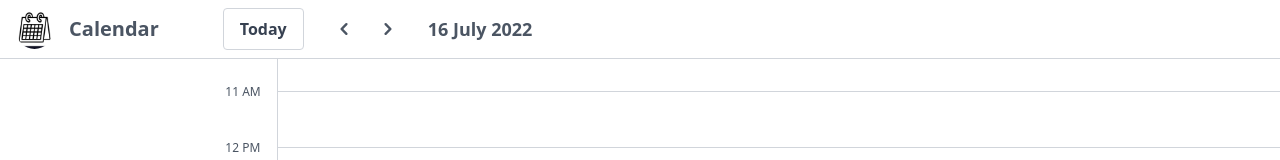
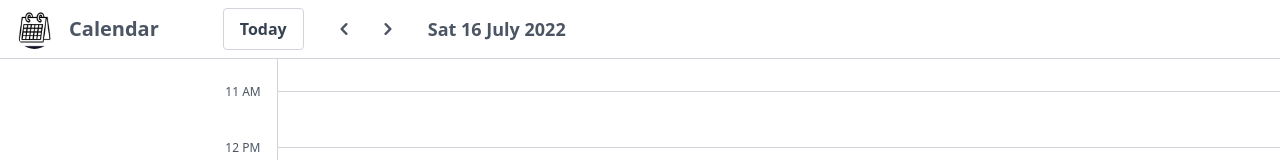
Before and after one commit to gouthamrangarajan/reactjs, a Next.js app in the folder full-calendar-events/: page /day in a window 1280 px wide. Shown: the top 160 px of the page. Built offline with nearby package versions, Linux system fonts and the light colour scheme.

Commit message:
progress

```diff
--- a/full-calendar-events/components/Day/CalendarEvent.tsx
+++ b/full-calendar-events/components/Day/CalendarEvent.tsx
@@ -32,7 +32,7 @@ function CalendarEvent({ time, index }: CalendarEventPropsType) {
             ></motion.div>
             <motion.div style={{ height: itemHeight }}
                 className={`bg-indigo-600 flex-1 rounded mt-2 -z-10 text-white ${timeRange != "" ? "py-1 px-3 " : ""}`}>
-                {timeRange && <span className="text-sm">{timeRange}</span>}
+                {timeRange && <span className="text-xs">{timeRange}</span>}
             </motion.div>
         </motion.div>
     )
--- a/full-calendar-events/components/Day/Nav.tsx
+++ b/full-calendar-events/components/Day/Nav.tsx
@@ -1,9 +1,10 @@
 import React from 'react'
 import useCalendar from '../../hooks/useCalendar'
 import { ChevronLeftIcon, ChevronRightIcon } from "@heroicons/react/solid"
+import { getDayOfWeek } from '../../util';
 
 function Nav() {
-    let { today, prevDay, nextDay, currYear, monthNames, currMonthIndex, currDayOfTheMonth } = useCalendar();
+    let { today, prevDay, nextDay, currYear, monthNames, currMonthIndex, currDayOfTheMonth, dayNames } = useCalendar();
 
     return (
         <nav className='z-10 bg-white py-2 px-4 sticky top-0 border-b border-gray-300 h-16 flex items-center'>
@@ -25,7 +26,9 @@ function Nav() {
                         <ChevronRightIcon className='w-6 h-6'></ChevronRightIcon>
                     </button>
                 </div>
-                <span className='text-gray-600 text-lg font-semibold'>{currDayOfTheMonth} {monthNames[currMonthIndex]} {currYear}</span>
+                <span className='text-gray-600 text-lg font-semibold'>
+                    {getDayOfWeek(dayNames, currDayOfTheMonth, currMonthIndex, currYear)} {currDayOfTheMonth} {monthNames[currMonthIndex]} {currYear}
+                </span>
             </div>
         </nav>
     )
--- a/full-calendar-events/util.ts
+++ b/full-calendar-events/util.ts
@@ -45,3 +45,7 @@ export const calculateTimeRange = (totalHeight: number, currTime: string, currIn
     }
     return timeRange;
 }
+
+export const getDayOfWeek = (dayNames: string[], dayOfTheMonth: number, monthIndex: number, year: number): string => {
+    return dayNames[new Date(year, monthIndex, dayOfTheMonth).getDay()];
+}
```
Also changed, not shown: 1 other file (tests, documents, lock files or other folders).
